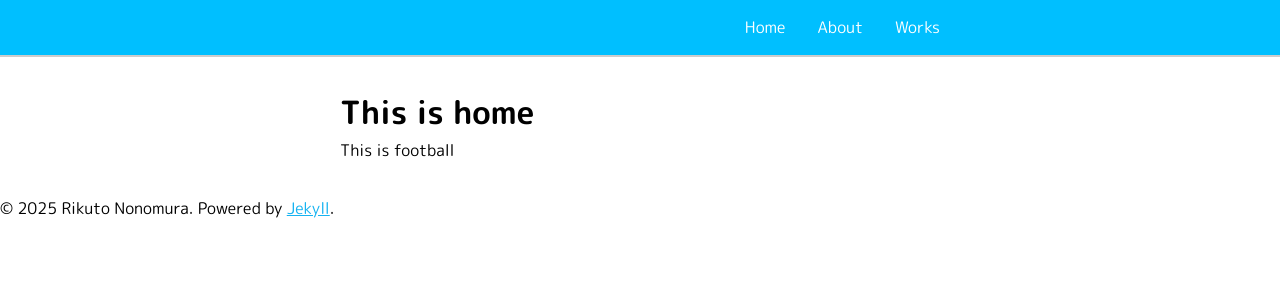
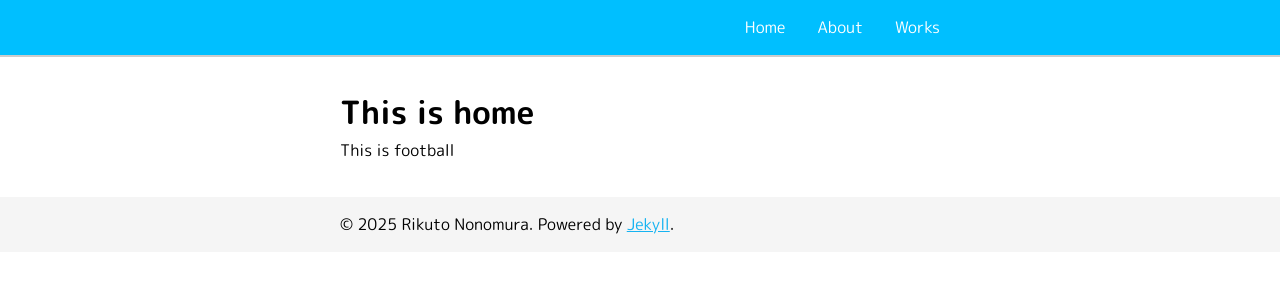
Before and after one commit to RickNon/ricknon.github.io, a Jekyll site: the page built from index.md, in a window 1280 px wide. Shown: the top 300 px of the page. Built offline with Jekyll 4.4.1, drawn with Linux system fonts in a browser that asks for light colours.

Commit message:
add footer layout

```diff
--- a/_includes/footer.html
+++ b/_includes/footer.html
@@ -1,4 +1,6 @@
 <footer class="site-footer">
     <!-- Footer content -->
-    <p>&copy; 2025 Rikuto Nonomura. Powered by <a href="https://jekyllrb.com/" target="_blank" rel="noopener noreferrer">Jekyll</a>.</p>
+     <div class="container">
+         <p>&copy; 2025 Rikuto Nonomura. Powered by <a href="https://jekyllrb.com/" target="_blank" rel="noopener noreferrer">Jekyll</a>.</p>
+     </div>
 </footer>
--- a/_sass/_layout.scss
+++ b/_sass/_layout.scss
@@ -60,13 +60,6 @@ main {
         margin-bottom: 1rem;
     }
 
-    a {
-        color: #00bfff;
-        text-decoration: underline;
-        &:hover {
-            text-decoration: none;
-        }
-    }
 
     ul ol {
         padding-left: 1.5rem;
@@ -91,3 +84,13 @@ main {
 
 
 // Footer styles
+.site-footer {
+    background-color: #f5f5f5;
+    margin: 2rem auto;
+
+    .container {
+        max-width: $page-width;
+        margin: 0 auto;
+        padding: 1rem;
+    }
+}
```
